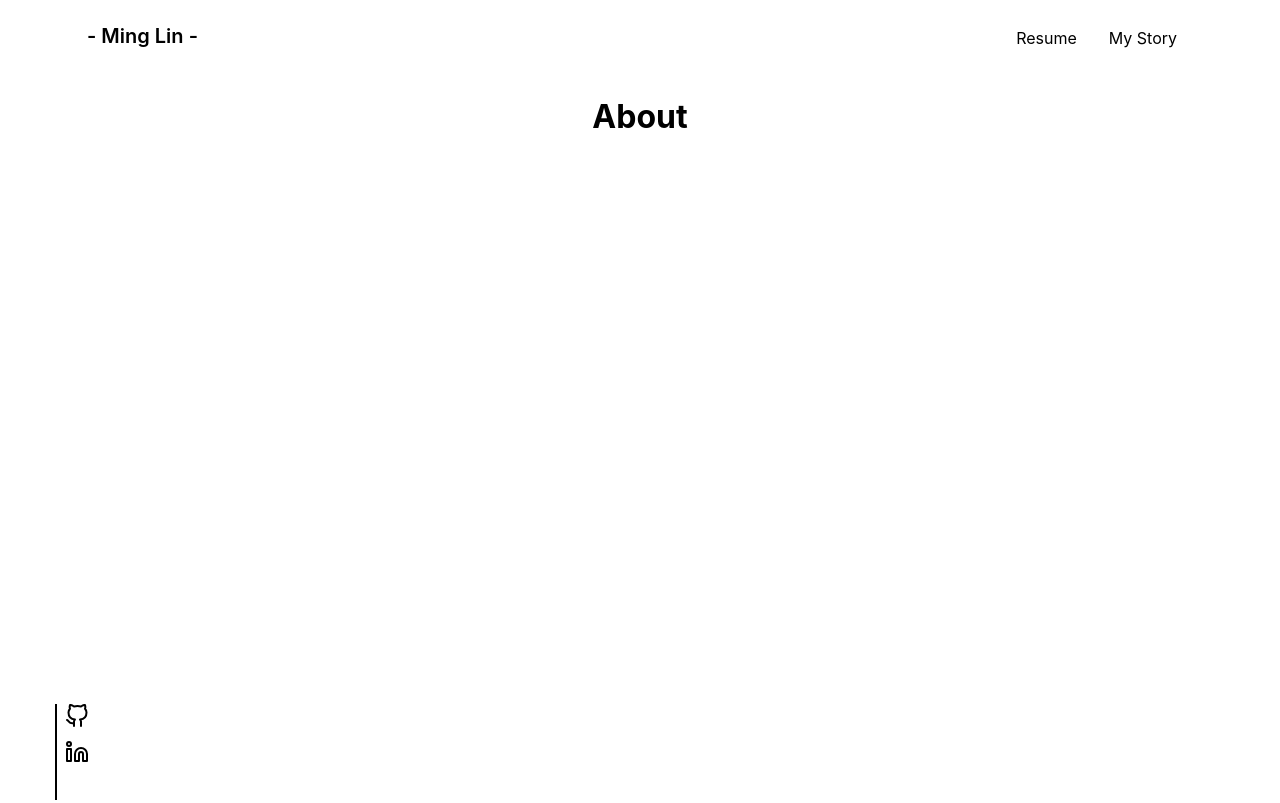
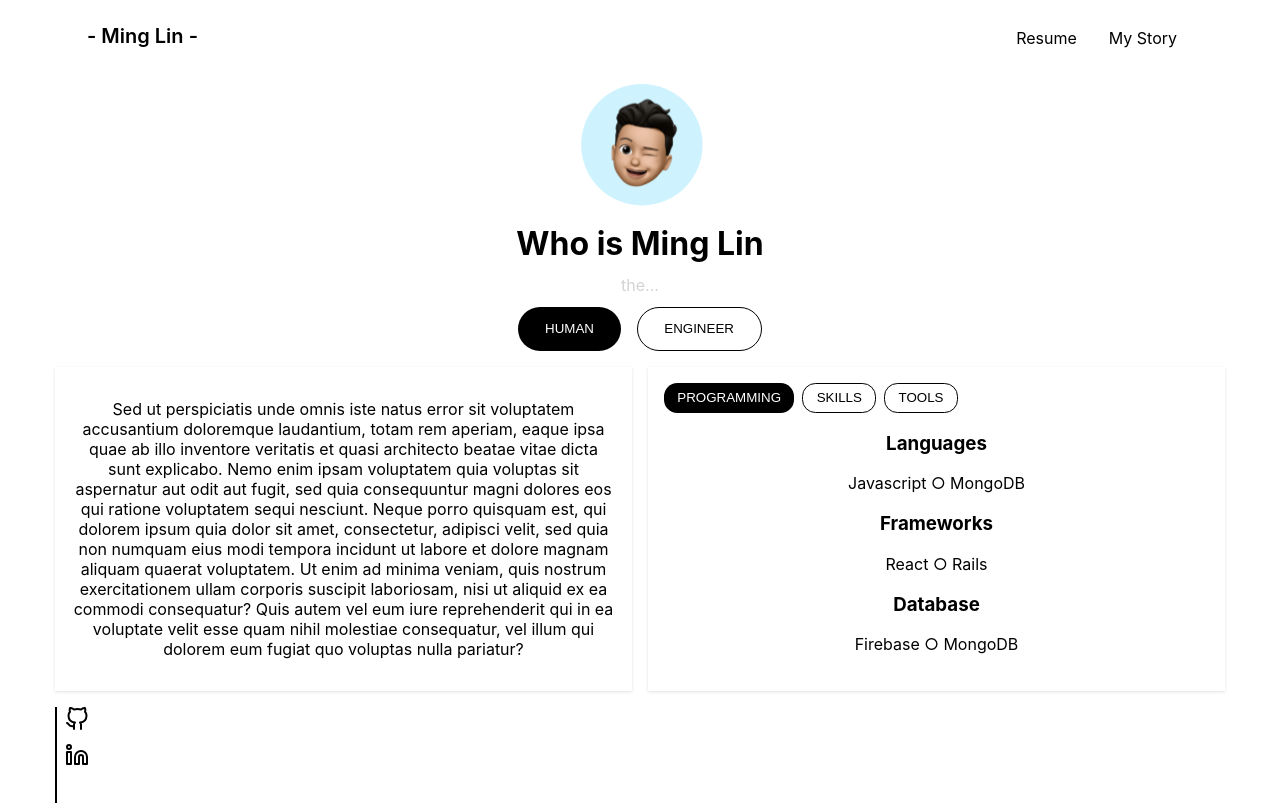
Before and after one commit to ming1in/ming1in, a React (Create React App) app: page /about in a window 1280 px wide. Built offline with nearby package versions, Linux system fonts and the light colour scheme.

Commit message:
wip about page

```diff
--- /dev/null
+++ b/src/components/atoms/Button/index.tsx
@@ -0,0 +1,16 @@
+import classNames from 'classnames';
+import React from 'react';
+import { IButtonProps } from '../../../types/interfaces/atoms';
+
+import './styles.scss';
+
+export default function Button(props: IButtonProps): JSX.Element {
+  const variant = props.variant ? `Button--${props.variant}` : 'Button--filled';
+  const size = props.size ? `Button--${props.size}` : 'Button--medium';
+
+  return (
+    <button className={classNames(['Button', variant, size, props.className])} {...props}>
+      {props.children}
+    </button>
+  );
+}
--- /dev/null
+++ b/src/components/atoms/Button/styles.scss
@@ -0,0 +1,26 @@
+.Button {
+  border: none;
+  cursor: pointer;
+  text-transform: uppercase;
+
+  &--filled {
+    background-color: black;
+    color: white;
+  }
+
+  &--outlined {
+    background-color: white;
+    border: 1px solid black;
+    color: black;
+  }
+
+  &--small {
+    padding: 0.5em 1em;
+    border-radius: 1em;
+  }
+
+  &--medium {
+    padding: 1em 2em;
+    border-radius: 2em;
+  }
+}
--- a/src/components/atoms/Card/style.scss
+++ b/src/components/atoms/Card/style.scss
@@ -1,3 +1,4 @@
 .Card {
+  padding: 16px;
   box-shadow: 0 1px 3px hsla(0, 0, 0%, 0.12);
 }
--- a/src/hooks/useMixpanel.ts
+++ b/src/hooks/useMixpanel.ts
@@ -5,8 +5,6 @@ import { TimelineType } from '../types/enums/Timeline';
 const MIXPANEL_PROJECT_TOKEN = '32abccaaa84db35604e57d0f34ce50d8';
 
 mixpanel.init(MIXPANEL_PROJECT_TOKEN);
-
-const isProdEnv = process.env.NODE_ENV === 'production';
 
 interface MixpanelEventProps {
   event: MixpanelEvent;
@@ -16,10 +14,8 @@ interface MixpanelEventProps {
   };
 }
 
-console.log(isProdEnv);
-
 export default function useMixpanel(): { track(event: MixpanelEventProps): void } {
   return {
-    track: ({ event, props }: MixpanelEventProps) => isProdEnv && mixpanel.track(event, props)
+    track: ({ event, props }: MixpanelEventProps) => mixpanel.track(event, props)
   };
 }
--- /dev/null
+++ b/src/types/enums/atoms.ts
@@ -0,0 +1,10 @@
+export enum EButtonVariants {
+  Filled = 'filled',
+  Outlined = 'outlined'
+}
+
+export enum EButtonSize {
+  Small = 'small',
+  Medium = 'medium',
+  Large = 'large'
+}
--- /dev/null
+++ b/src/views/AboutView/EngineerCard/index.tsx
@@ -0,0 +1,82 @@
+import classNames from 'classnames';
+import React, { useState } from 'react';
+import Button from '../../../components/atoms/Button';
+import Card from '../../../components/atoms/Card';
+import { EButtonSize, EButtonVariants } from '../../../types/enums/atoms';
+
+import './styles.scss';
+
+interface Props {
+  className: string;
+}
+
+enum Filter {
+  Programming = 'Programming',
+  Skills = 'Skills',
+  Tools = 'Tools'
+}
+
+export default function EngineerCard(props: Props): JSX.Element {
+  const [filter, setFilter] = useState(Filter.Programming);
+
+  const onClickFilter = (selectedTitle: Filter) => {
+    setFilter(selectedTitle);
+  };
+
+  const isProgrammingFilter = filter === Filter.Programming,
+    isSkillsFilter = filter === Filter.Skills,
+    isToolFilter = filter === Filter.Tools;
+
+  return (
+    <Card className={classNames(props.className, 'EngineerCard')}>
+      <div className="EngineerCard-filterContainer">
+        <Button
+          onClick={() => onClickFilter(Filter.Programming)}
+          variant={isProgrammingFilter ? EButtonVariants.Filled : EButtonVariants.Outlined}
+          size={EButtonSize.Small}
+        >
+          Programming
+        </Button>
+        <Button
+          onClick={() => onClickFilter(Filter.Skills)}
+          variant={isSkillsFilter ? EButtonVariants.Filled : EButtonVariants.Outlined}
+          size={EButtonSize.Small}
+        >
+          Skills
+        </Button>
+        <Button
+          onClick={() => onClickFilter(Filter.Tools)}
+          variant={isToolFilter ? EButtonVariants.Filled : EButtonVariants.Outlined}
+          size={EButtonSize.Small}
+        >
+          Tools
+        </Button>
+      </div>
+
+      {isProgrammingFilter && (
+        <div>
+          <h3>Languages</h3>
+          <p>Javascript ○ MongoDB</p>
+
+          <h3>Frameworks</h3>
+          <p>React ○ Rails</p>
+          <h3>Database</h3>
+          <p>Firebase ○ MongoDB</p>
+        </div>
+      )}
+
+      {isSkillsFilter && (
+        <div>
+          <h3>Skills</h3>
+        </div>
+      )}
+
+      {isToolFilter && (
+        <>
+          <h3>Tools</h3>
+          <p>Git ○ ○ GCP ○ Figma ○ Jest ○ Linux ○ MacOS ○ Jupyter ○ Heroku</p>
+        </>
+      )}
+    </Card>
+  );
+}
--- /dev/null
+++ b/src/views/AboutView/EngineerCard/styles.scss
@@ -0,0 +1,6 @@
+.EngineerCard {
+  &-filterContainer {
+    display: flex;
+    gap: 8px;
+  }
+}
--- a/src/views/AboutView/index.tsx
+++ b/src/views/AboutView/index.tsx
@@ -1,9 +1,78 @@
-import React from 'react';
+import React, { useState } from 'react';
+import Button from '../../components/atoms/Button';
+import Card from '../../components/atoms/Card';
+import Icon from '../../components/atoms/Icon';
+import { EButtonVariants } from '../../types/enums/atoms';
+import { IconTypeEnum } from '../../types/enums/IconType';
+import EngineerCard from './EngineerCard';
 
-export default function AboutView(): React.ReactElement {
+import './styles.scss';
+
+const Lorem =
+  'Sed ut perspiciatis unde omnis iste natus error sit voluptatem accusantium doloremque laudantium, totam rem aperiam, eaque ipsa quae ab illo inventore veritatis et quasi architecto beatae vitae dicta sunt explicabo. Nemo enim ipsam voluptatem quia voluptas sit aspernatur aut odit aut fugit, sed quia consequuntur magni dolores eos qui ratione voluptatem sequi nesciunt. Neque porro quisquam est, qui dolorem ipsum quia dolor sit amet, consectetur, adipisci velit, sed quia non numquam eius modi tempora incidunt ut labore et dolore magnam aliquam quaerat voluptatem. Ut enim ad minima veniam, quis nostrum exercitationem ullam corporis suscipit laboriosam, nisi ut aliquid ex ea commodi consequatur? Quis autem vel eum iure reprehenderit qui in ea voluptate velit esse quam nihil molestiae consequatur, vel illum qui dolorem eum fugiat quo voluptas nulla pariatur?';
+
+enum EAboutFilter {
+  Human = 'human',
+  Engineer = 'engineer'
+}
+
+export default function AboutView(): JSX.Element {
+  const [filter, setFilter] = useState(EAboutFilter.Human);
+
+  const onClickFilter = (selectedTitle: EAboutFilter) => {
+    setFilter(selectedTitle);
+  };
+
+  const isHumanFilter = filter === EAboutFilter.Human,
+    isEngineerFilter = filter === EAboutFilter.Engineer;
+
   return (
-    <div>
-      <h1>About</h1>
+    <div className="AboutView">
+      <div className="AboutView-header">
+        <div className="AboutView-avatar">
+          <Icon iconType={IconTypeEnum.Memoji} />
+        </div>
+        <div className="AboutView-headerText">
+          <h1>Who is Ming Lin</h1>
+          <span>the...</span>
+          <div>
+            <Button
+              variant={isHumanFilter ? EButtonVariants.Filled : EButtonVariants.Outlined}
+              onClick={() => onClickFilter(EAboutFilter.Human)}
+            >
+              {EAboutFilter.Human}
+            </Button>
+            <Button
+              variant={isEngineerFilter ? EButtonVariants.Filled : EButtonVariants.Outlined}
+              onClick={() => onClickFilter(EAboutFilter.Engineer)}
+            >
+              {EAboutFilter.Engineer}
+            </Button>
+          </div>
+        </div>
+      </div>
+
+      {isEngineerFilter && (
+        <div className="AboutView-body">
+          <Card className="AboutView-primaryBody">
+            <p>{Lorem}</p>
+          </Card>
+
+          <Card className="AboutView-secondaryBody">
+            <p>software engineer</p>
+          </Card>
+        </div>
+      )}
+
+      {isHumanFilter && (
+        <div className="AboutView-body">
+          <Card className="AboutView-primaryBody">
+            <p>{Lorem}</p>
+          </Card>
+
+          <EngineerCard className="AboutView-secondaryBody" />
+        </div>
+      )}
     </div>
   );
 }
--- /dev/null
+++ b/src/views/AboutView/styles.scss
@@ -0,0 +1,63 @@
+.AboutView {
+  &-header {
+    display: flex;
+    flex-direction: column;
+  }
+
+  &-avatar {
+    padding: 8px;
+
+    img {
+      height: 128px;
+      width: 128px;
+    }
+  }
+
+  &-headerText {
+    display: flex;
+    flex-direction: column;
+
+    h1 {
+      margin: auto;
+    }
+
+    span {
+      color: lightgrey;
+      margin: 12px 0px;
+    }
+
+    div {
+      display: flex;
+      gap: 16px;
+      justify-content: center;
+    }
+  }
+
+  &-body {
+    margin-top: 16px;
+    display: flex;
+    gap: 16px;
+  }
+
+  &-primaryBody {
+    width: calc(50% - 8px);
+  }
+
+  &-secondaryBody {
+    width: calc(50% - 8px);
+  }
+
+  @media (max-width: 768px) {
+    &-body {
+      flex-direction: column;
+    }
+
+    &-primaryBody {
+      width: 100%;
+    }
+
+    &-secondaryBody {
+      width: 100%;
+    }
+  }
+}
--- a/src/views/ResumeView/ExperienceCard/styles.scss
+++ b/src/views/ResumeView/ExperienceCard/styles.scss
@@ -19,7 +19,6 @@
   }
 
   &-card {
-    padding: 16px;
     text-align: left;
     width: 33%;
   }
```
Also changed, not shown: src/types/interfaces/atoms.ts (+7 -0 lines).
